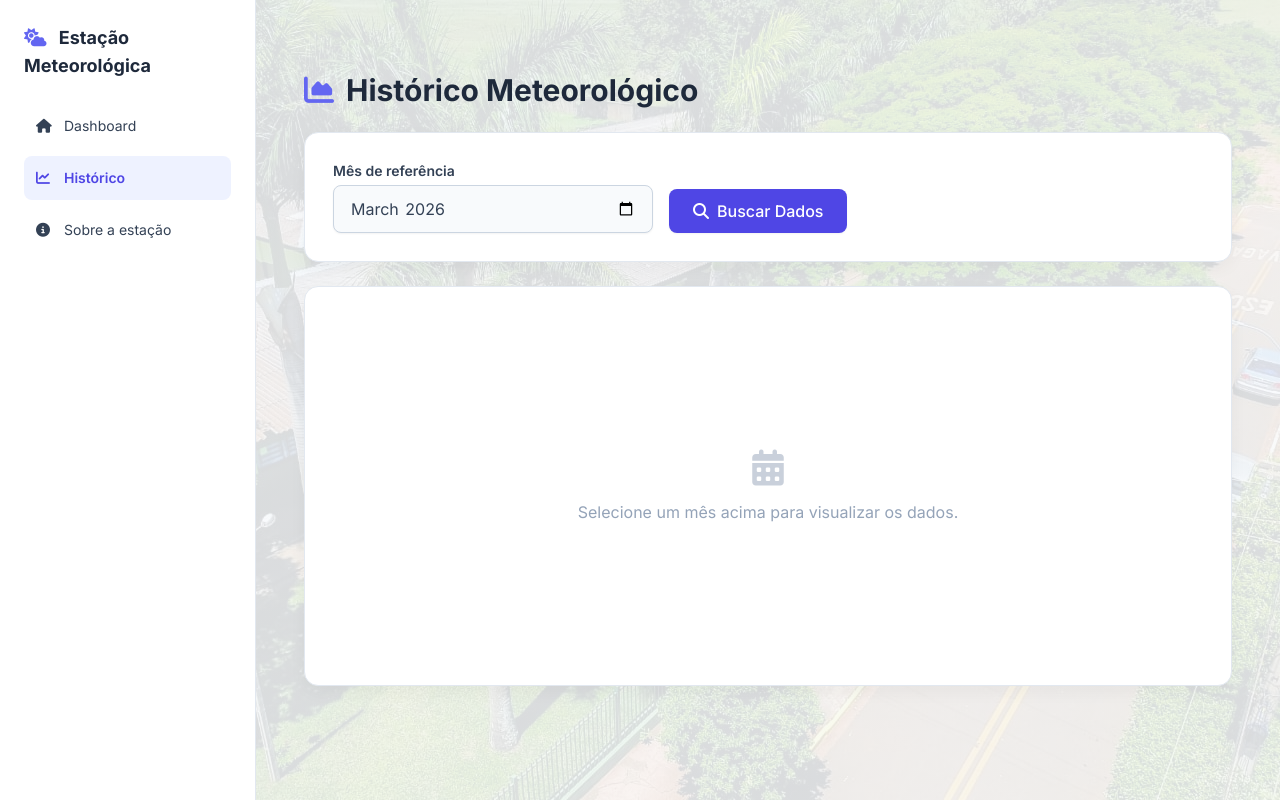
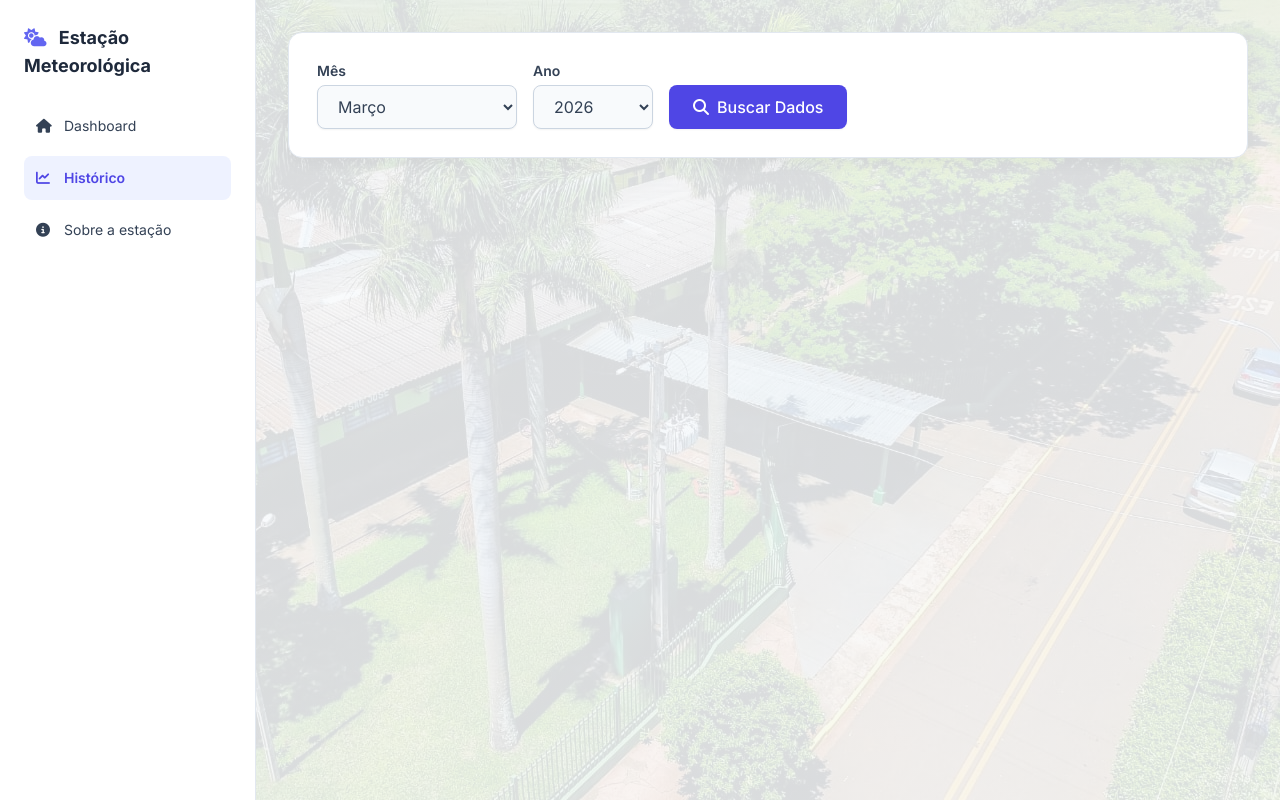
Before and after one commit to rodrigoraa/EstacaoEmPython, a Flask app: page /historico in a window 1280 px wide. Run offline with Flask 3, Linux system fonts and the light colour scheme; a map, chart or similar area stays blank; parts of the project's set-up code (start-up, migrations or seed data) failed here and were passed over; some libraries are stand-ins or nearby versions.

Commit message:
Melhorando responsividade da tela

```diff
--- a/estacao/templates/historico.html
+++ b/estacao/templates/historico.html
@@ -4,21 +4,38 @@
 
 <div class="pb-12">
 
-    <div class="max-w-6xl mx-auto px-4 mt-10 space-y-6">
-
-        <h1 class="text-3xl font-bold text-slate-800 flex items-center gap-3">
-            <i class="fa-solid fa-chart-area text-indigo-500"></i>
-            Histórico Meteorológico
-        </h1>
-
     <div class="card flex flex-col sm:flex-row items-start sm:items-end gap-4">
 
-            <div class="flex-1 w-full sm:max-w-xs">
-                <label for="mesSelecionado" class="block text-sm font-semibold text-slate-700 mb-1">
-                    Mês de referência
+        <div class="flex-1 w-full sm:max-w-[200px]">
+            <label class="block text-sm font-semibold text-slate-700 mb-1">
+                Mês
             </label>
-                <input type="month" id="mesSelecionado"
-                    class="w-full border border-slate-300 rounded-lg px-4 py-2.5 focus:ring-2 focus:ring-indigo-500 outline-none text-slate-700 transition-all shadow-sm bg-slate-50 focus:bg-white" />
+            <select id="filtroMes"
+                class="w-full border border-slate-300 rounded-lg px-4 py-2.5 focus:ring-2 focus:ring-indigo-500 outline-none text-slate-700 transition-all shadow-sm bg-slate-50 focus:bg-white">
+                <option value="01">Janeiro</option>
+                <option value="02">Fevereiro</option>
+                <option value="03" selected>Março</option>
+                <option value="04">Abril</option>
+                <option value="05">Maio</option>
+                <option value="06">Junho</option>
+                <option value="07">Julho</option>
+                <option value="08">Agosto</option>
+                <option value="09">Setembro</option>
+                <option value="10">Outubro</option>
+                <option value="11">Novembro</option>
+                <option value="12">Dezembro</option>
+            </select>
+        </div>
+
+        <div class="flex-1 w-full sm:max-w-[120px]">
+            <label class="block text-sm font-semibold text-slate-700 mb-1">
+                Ano
+            </label>
+            <select id="filtroAno"
+                class="w-full border border-slate-300 rounded-lg px-4 py-2.5 focus:ring-2 focus:ring-indigo-500 outline-none text-slate-700 transition-all shadow-sm bg-slate-50 focus:bg-white">
+                <option value="2025">2025</option>
+                <option value="2026" selected>2026</option>
+            </select>
         </div>
 
         <button onclick="carregarDados()" id="btnBuscar"
@@ -26,17 +43,6 @@
             <i class="fa-solid fa-magnifying-glass"></i>
             Buscar Dados
         </button>
-
-        </div>
-
-        <div class="card relative min-h-[400px]">
-            <div id="mensagemVazia" class="absolute inset-0 flex flex-col items-center justify-center text-slate-400">
-                <i class="fa-solid fa-calendar-days text-4xl mb-3 opacity-50"></i>
-                <p>Selecione um mês acima para visualizar os dados.</p>
-            </div>
-
-            <canvas id="graficoMes" class="relative z-10"></canvas>
-        </div>
 
     </div>
 
@@ -53,50 +59,24 @@
         let chart;
 
         function carregarDados() {
-            const mes = document.getElementById("mesSelecionado").value;
-            const btnBuscar = document.getElementById("btnBuscar");
+            const mes = document.getElementById("filtroMes").value;
+            const ano = document.getElementById("filtroAno").value;
+
             const msgVazia = document.getElementById("mensagemVazia");
+            if (msgVazia) msgVazia.style.display = 'none';
 
-            if (!mes) return;
-
-            btnBuscar.innerHTML = '<i class="fa-solid fa-spinner fa-spin"></i> Carregando...';
-            btnBuscar.disabled = true;
-
-            const partes = mes.split("-");
-            const ano = partes[0];
-            const mesNum = partes[1];
-
-            fetch(`/api/historico_mes?ano=${ano}&mes=${mesNum}`)
-                .then(async r => {
-                    // Se o servidor do Flask der erro (ex: 500 ou 404), pegamos o erro aqui
-                    if (!r.ok) {
-                        throw new Error(`Erro no servidor (Status ${r.status}). Verifique o terminal do Python.`);
-                    }
-
-                    // Se a resposta for texto puro ou HTML (erro de rota), isso vai falhar e ir para o catch
-                    const text = await r.text();
-                    if (!text) return []; // Se não vier nada, retorna array vazio
-
-                    try {
-                        return JSON.parse(text); // Tenta converter para JSON
-                    } catch (e) {
-                        throw new Error("A API não devolveu um JSON válido. Devolveu: " + text.substring(0, 50) + "...");
-                    }
+            fetch(`/api/historico_mes?ano=${ano}&mes=${mes}`)
+                .then(r => {
+                    if (!r.ok) throw new Error("Sem dados para este período");
+                    return r.json();
                 })
                 .then(dados => {
-                    btnBuscar.innerHTML = '<i class="fa-solid fa-magnifying-glass"></i> Buscar Dados';
-                    btnBuscar.disabled = false;
-
-                    if (!Array.isArray(dados) || dados.length === 0) {
-                        if (chart) chart.destroy();
-                        msgVazia.innerHTML = '<i class="fa-solid fa-cloud-sun text-4xl mb-3 opacity-50 text-orange-400"></i><p>Nenhum dado registrado para este mês.</p>';
-                        msgVazia.style.display = 'flex';
+                    if (dados.length === 0) {
+                        alert("Nenhum dado encontrado para este mês.");
                         return;
                     }
 
-                    msgVazia.style.display = 'none';
-
-                    const dias = dados.map(d => `${d.dia}/${mesNum}`);
+                    const dias = dados.map(d => d.dia);
                     const temp = dados.map(d => d.temperatura);
                     const chuva = dados.map(d => d.chuva);
 
@@ -109,72 +89,31 @@
                             labels: dias,
                             datasets: [
                                 {
-                                    type: "bar",
                                     label: "Chuva (mm)",
                                     data: chuva,
-                                    backgroundColor: "rgba(59, 130, 246, 0.7)",
-                                    borderColor: "rgb(59, 130, 246)",
-                                    borderWidth: 1,
-                                    borderRadius: 4,
-                                    yAxisID: 'yChuva'
+                                    backgroundColor: 'rgba(59, 130, 246, 0.5)',
+                                    borderColor: 'rgb(59, 130, 246)',
+                                    borderWidth: 1
                                 },
                                 {
                                     type: "line",
-                                    label: "Temperatura Média (°C)",
+                                    label: "Temp. Média (°C)",
                                     data: temp,
-                                    borderColor: "rgb(249, 115, 22)",
-                                    backgroundColor: "rgba(249, 115, 22, 0.1)",
-                                    borderWidth: 3,
-                                    pointBackgroundColor: "rgb(249, 115, 22)",
-                                    pointRadius: 4,
-                                    pointHoverRadius: 6,
-                                    tension: 0.4,
-                                    fill: true,
-                                    yAxisID: 'yTemp'
+                                    borderColor: 'rgb(249, 115, 22)',
+                                    backgroundColor: 'transparent',
+                                    tension: 0.3
                                 }
                             ]
                         },
                         options: {
                             responsive: true,
-                            maintainAspectRatio: false,
-                            interaction: { mode: 'index', intersect: false },
-                            plugins: {
-                                legend: { position: 'top', labels: { usePointStyle: true, padding: 20 } },
-                                tooltip: { backgroundColor: 'rgba(15, 23, 42, 0.9)', padding: 12, cornerRadius: 8 }
-                            },
-                            scales: {
-                                x: { grid: { display: false } },
-                                yTemp: {
-                                    type: 'linear', display: true, position: 'left',
-                                    title: { display: true, text: 'Temperatura (°C)', color: 'rgb(249, 115, 22)' },
-                                    suggestedMin: 10, suggestedMax: 45
-                                },
-                                yChuva: {
-                                    type: 'linear', display: true, position: 'right',
-                                    title: { display: true, text: 'Chuva (mm)', color: 'rgb(59, 130, 246)' },
-                                    grid: { drawOnChartArea: false },
-                                    suggestedMin: 0
-                                }
-                            }
+                            maintainAspectRatio: false
                         }
                     });
                 })
-                .catch(error => {
-                    btnBuscar.innerHTML = '<i class="fa-solid fa-magnifying-glass"></i> Buscar Dados';
-                    btnBuscar.disabled = false;
-
-                    if (chart) chart.destroy();
-
-                    // Exibe o erro real diretamente na tela para facilitar o conserto
-                    msgVazia.innerHTML = `
-                    <i class="fa-solid fa-triangle-exclamation text-4xl mb-3 text-red-500"></i>
-                    <p class="text-slate-700 font-semibold mb-2">Ops! Falha ao carregar dados.</p>
-                    <div class="bg-red-50 text-red-600 border border-red-200 rounded p-3 text-sm max-w-md text-center break-words">
-                        ${error.message}
-                    </div>
-                `;
-                    msgVazia.style.display = 'flex';
-                    console.error("Erro detectado:", error);
+                .catch(err => {
+                    console.error(err);
+                    if (msgVazia) msgVazia.style.display = 'flex';
                 });
         }
     </script>
```
Lines whose indentation alone changed are shown as unchanged.
